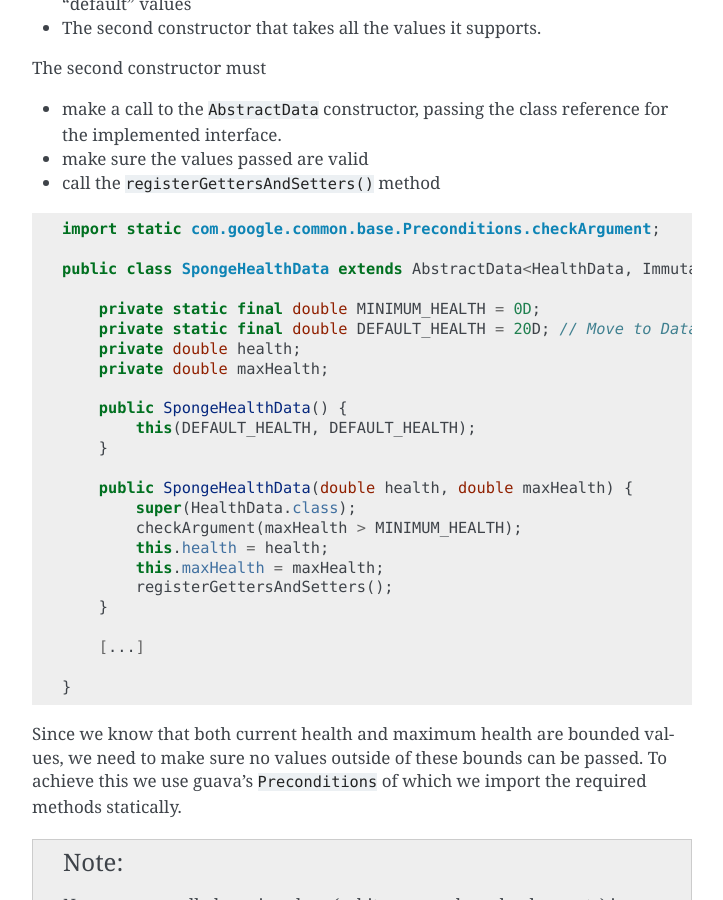
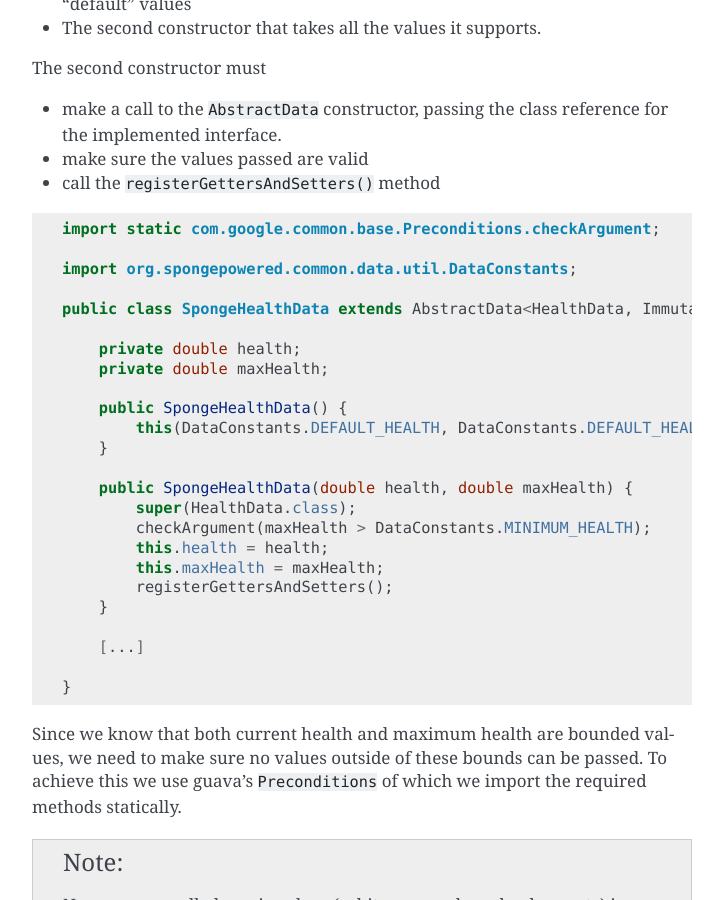
Before and after one commit to SpongePowered/SpongeDocs, a Sphinx documentation site: the page built from source/contributing/implementation/datamanipulator.rst, in a window 1280 px wide and 900 px high, scrolled down 1694 px. Shown: the whole window, without its empty margins (388-1111 px from the left). Built offline with Sphinx 7.4.7, drawn with Linux system fonts in a browser that asks for light colours; pages that are not in the unit, such as notebooks, are missing from menus; cross-references to code outside the pages are shown as plain code.

```diff
--- a/source/contributing/implementation/datamanipulator.rst
+++ b/source/contributing/implementation/datamanipulator.rst
@@ -94,20 +94,20 @@
 
     import static com.google.common.base.Preconditions.checkArgument;
 
+    import org.spongepowered.common.data.util.DataConstants;
+
     public class SpongeHealthData extends AbstractData<HealthData, ImmutableHealthData> implements HealthData {
 
-        private static final double MINIMUM_HEALTH = 0D;
-        private static final double DEFAULT_HEALTH = 20D; // Move to DataConstants
         private double health;
         private double maxHealth;
 
         public SpongeHealthData() {
-            this(DEFAULT_HEALTH, DEFAULT_HEALTH);
+            this(DataConstants.DEFAULT_HEALTH, DataConstants.DEFAULT_HEALTH);
         }
 
         public SpongeHealthData(double health, double maxHealth) {
             super(HealthData.class);
-            checkArgument(maxHealth > MINIMUM_HEALTH);
+            checkArgument(maxHealth > DataConstants.MINIMUM_HEALTH);
             this.health = health;
             this.maxHealth = maxHealth;
             registerGettersAndSetters();
```
